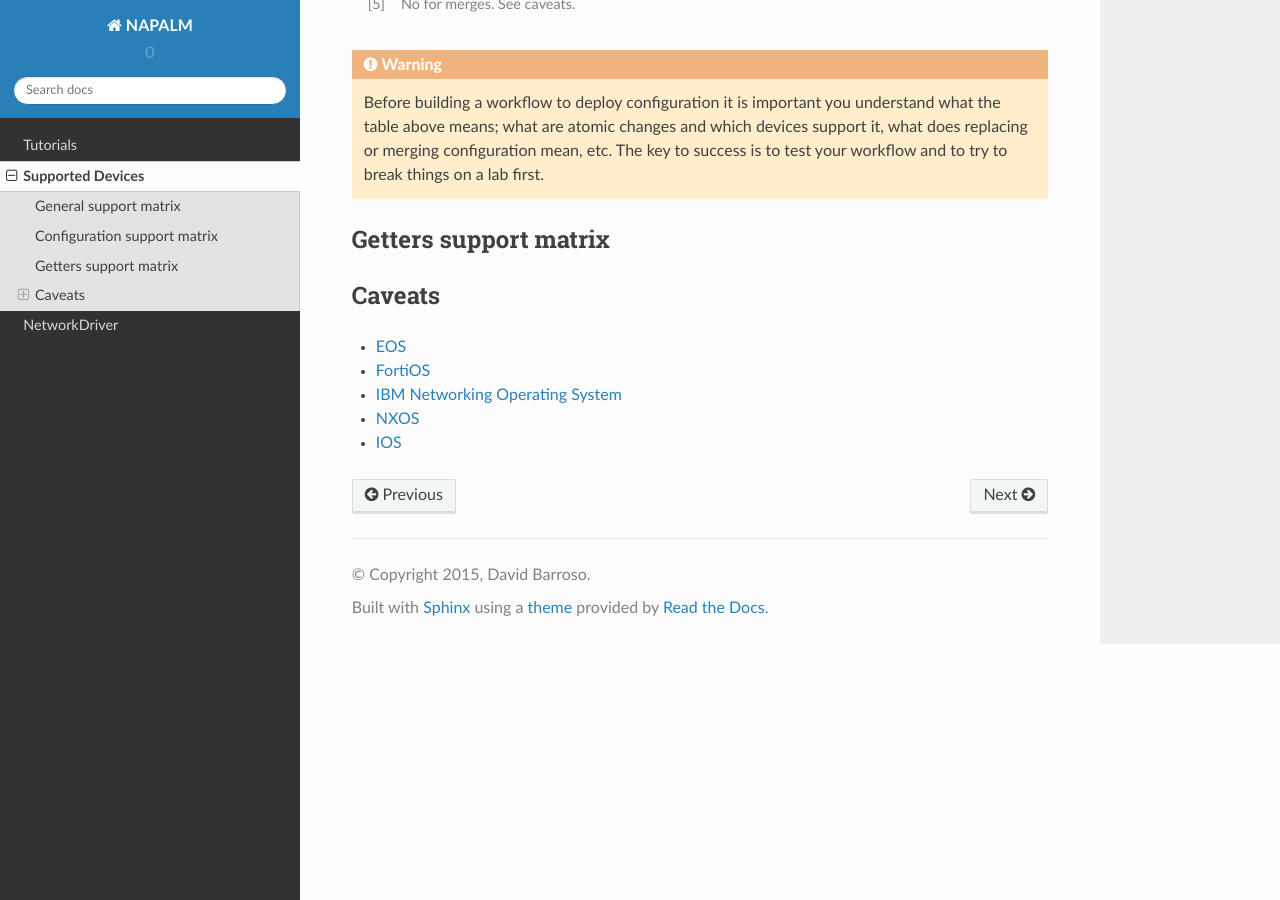
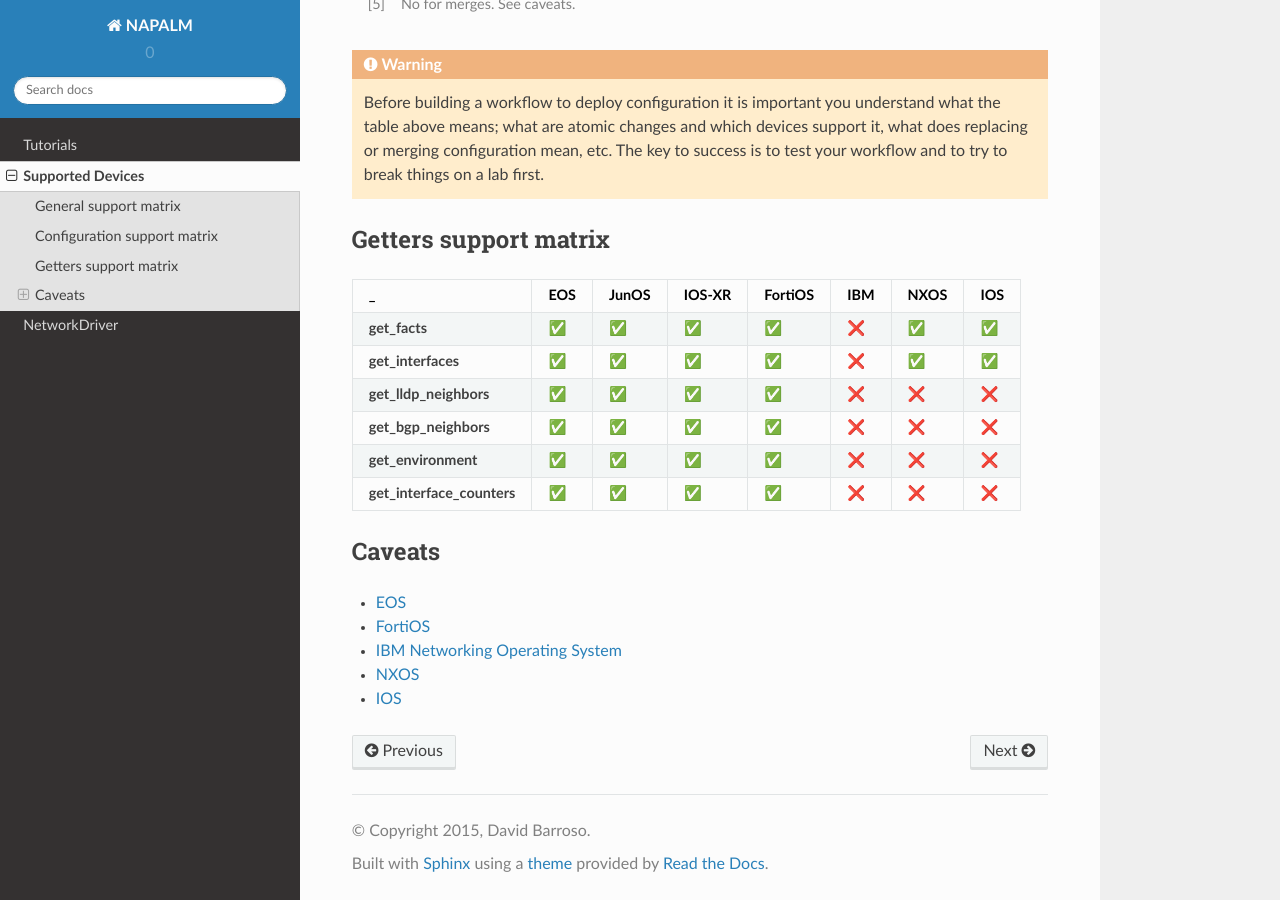
Before and after one commit to napalm-automation/napalm, a Sphinx documentation site: the page built from docs/support/index.rst, in a window 1280 px wide and 900 px high, scrolled down 750 px. Built offline with Sphinx 7.4.7 and the Read the Docs theme 2.0.0, drawn with Linux system fonts in a browser that asks for light colours.

Commit message:
Updated documentation

```diff
--- a/docs/support/index.rst
+++ b/docs/support/index.rst
@@ -56,13 +56,16 @@ Getters support matrix
 .. |yes|   unicode:: U+02705 .. Yes
 .. |no|    unicode:: U+0274C .. No
 
-======================  =====  =====   ======  =======  ======  ======  ======
-_                       EOS    JunOS   IOS-XR  FortiOS  IBM     NXOS    IOS
-======================  =====  =====   ======  =======  ======  ======  ======
-**get_facts**           |yes|  |yes|   |yes|   |yes|    |no|    |yes|   |yes|
-**get_interfaces**      |yes|  |yes|   |yes|   |yes|    |no|    |yes|   |yes|
-**get_lldp_neighbors**  |yes|  |yes|   |yes|   |yes|    |no|    |yes|   |yes|
-======================  =====  =====   ======  =======  ======  ======
+==========================  =====  =====   ======  =======  ======  ======  ======
+_                           EOS    JunOS   IOS-XR  FortiOS  IBM     NXOS    IOS
+==========================  =====  =====   ======  =======  ======  ======  ======
+**get_facts**               |yes|  |yes|   |yes|   |yes|    |no|    |yes|   |yes|
+**get_interfaces**          |yes|  |yes|   |yes|   |yes|    |no|    |yes|   |yes|
+**get_lldp_neighbors**      |yes|  |yes|   |yes|   |yes|    |no|    |no|    |no|
+**get_bgp_neighbors**       |yes|  |yes|   |yes|   |yes|    |no|    |no|    |no|
+**get_environment**         |yes|  |yes|   |yes|   |yes|    |no|    |no|    |no|
+**get_interface_counters**  |yes|  |yes|   |yes|   |yes|    |no|    |no|    |no|
+==========================  =====  =====   ======  =======  ======  ======  ======
 
 Caveats
 -------
```
